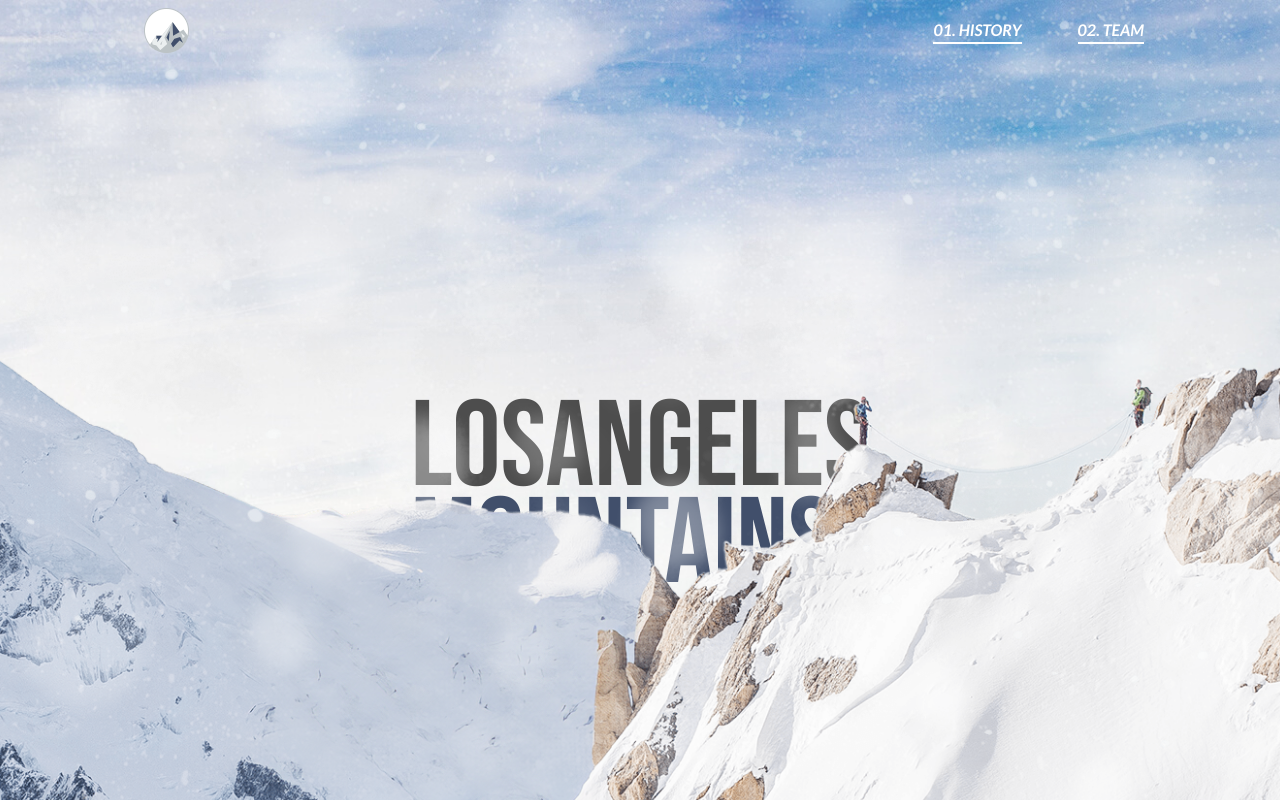
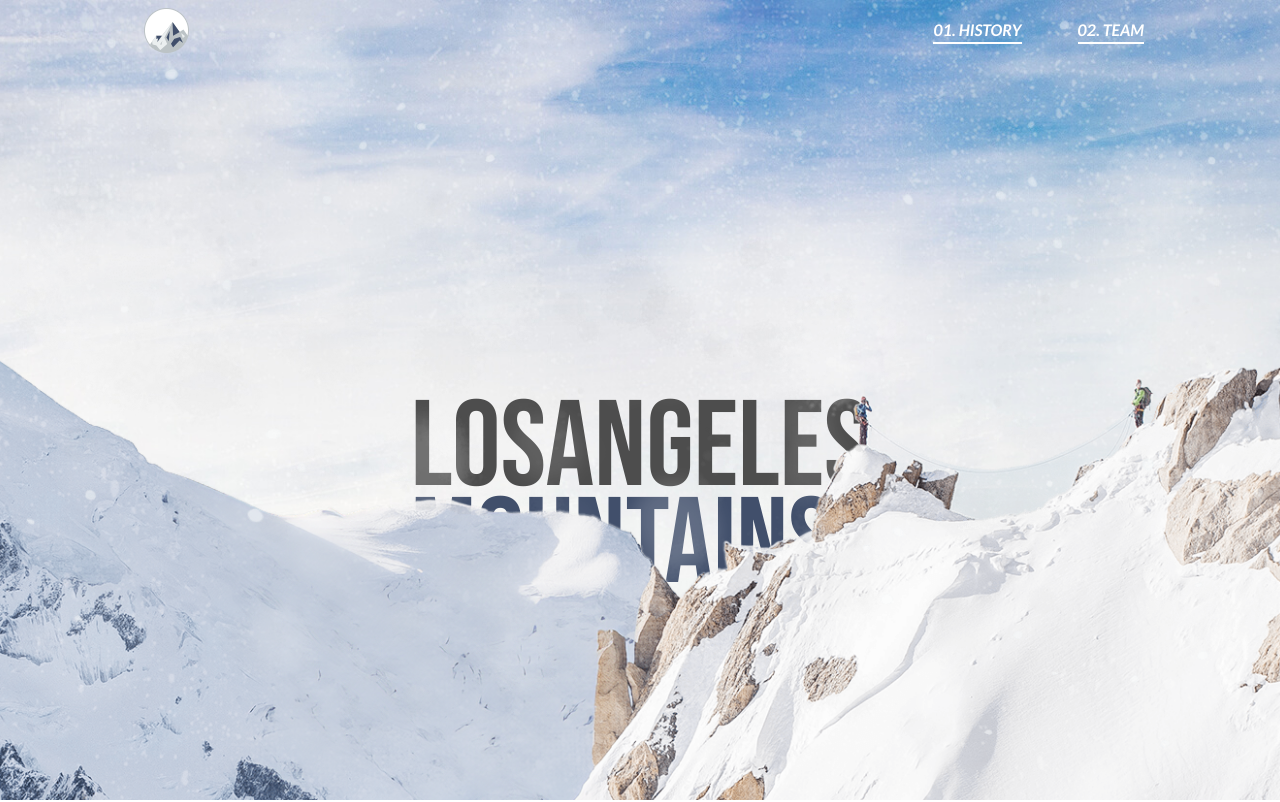
Before and after one commit to VicNovosad/losangeles-mountains, a website: page index.html in a window 1280 px wide. Shown: the top 802 px of the page. Drawn offline with nearby package versions, Linux system fonts and the light colour scheme; a web font is replaced by a local one.

Commit message:
parallax layers opacity fixed

```diff
--- a/index.html
+++ b/index.html
@@ -53,7 +53,7 @@
         <div id="parallax-snow-2" class="absolute top-0 h-full w-full opacity-50">
             <img class="object-cover w-full h-full" src="./assets/parallax-snow-3.png" alt="">
         </div>
-        <div id="parallax-snow-3" class="absolute top-0 h-full w-full opacity-100">
+        <div id="parallax-snow-3" class="absolute top-0 h-full w-full opacity-50">
             <img class="object-cover w-full h-full" src="./assets/parallax-snow-big.png" alt="">
         </div>
 
--- a/scripts/parallax.js
+++ b/scripts/parallax.js
@@ -50,6 +50,7 @@ gsap.registerPlugin(ScrollTrigger);
   .to(
     snowSmall,
     {
+      x: -100,
       y: -movement * 2.1,
     },
     0
@@ -57,6 +58,7 @@ gsap.registerPlugin(ScrollTrigger);
   .to(
     snow,
     {
+      x: -100,
       y: -movement * 3.1,
     },
     0
@@ -64,6 +66,7 @@ gsap.registerPlugin(ScrollTrigger);
   .to(
     snow2,
     {
+      x: 50,
       y: -movement * 6.1,
     },
     0
@@ -71,6 +74,7 @@ gsap.registerPlugin(ScrollTrigger);
   .to(
     snow3,
     {
+      x: -200,
       y: -movement * 8.1,
     },
     0
```
Also changed, not shown: output.css.
